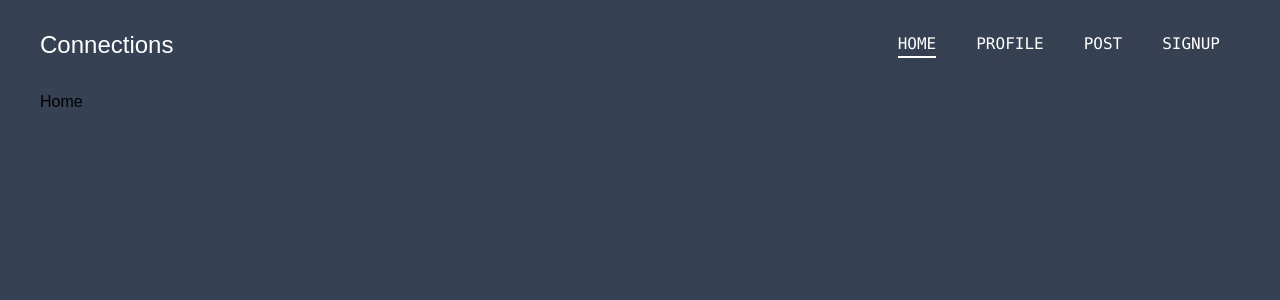
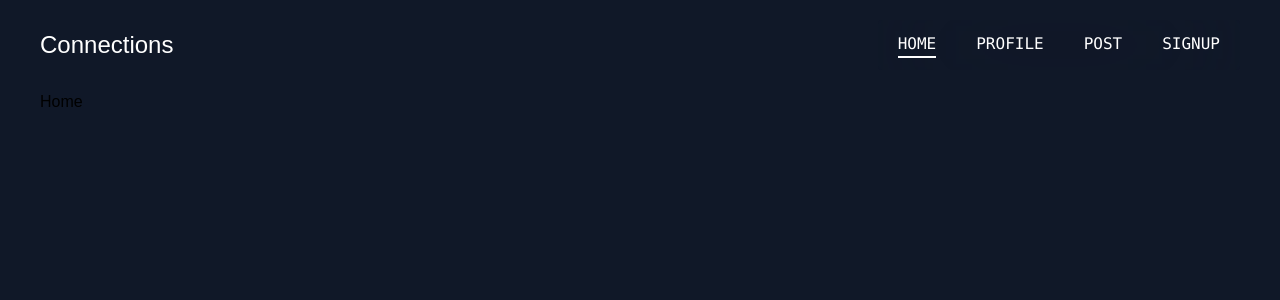
Before and after one commit to strictlyManish/Devconnect, a React (Vite) app in the folder client/: page / in a window 1280 px wide. Shown: the top 300 px of the page. Built offline with nearby package versions, Linux system fonts and the light colour scheme; a web font is replaced by a local one.

Commit message:
next step for home page

```diff
--- a/client/src/App.jsx
+++ b/client/src/App.jsx
@@ -4,7 +4,8 @@ import Mainroutes from './routes/Mainroutes'
 
 function App() {
   return (
-    <div className='bg-gray-700 h-screen w-screen text-black overflow-x-hidden z'>
+    <div className='bg-gray-900 h-screen w-screen text-black overflow-x-hidden'>
+
       <NavigationBar />
       <Mainroutes />
     </div>
```
